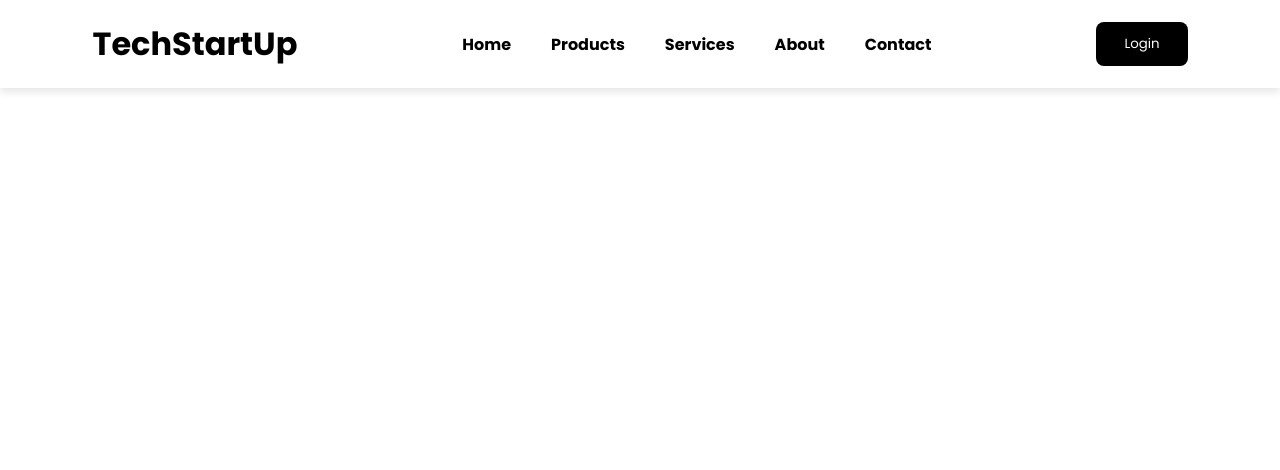
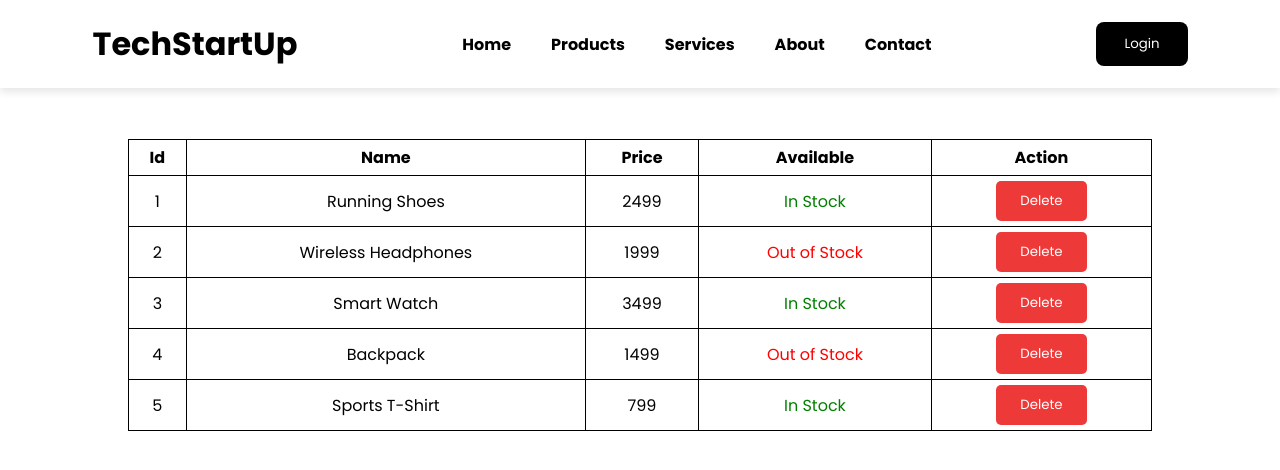
Before and after one commit to JAYANTI-THAKOR-941/react_projects, a React (Vite) app: page /manage-product in a window 1280 px wide. Shown: the top 470 px of the page. Built offline with nearby package versions, Linux system fonts and the light colour scheme.

Commit message:
product-management

```diff
--- a/src/App.jsx
+++ b/src/App.jsx
@@ -9,6 +9,7 @@ import ProductDescription from "./pages/ProductDescription";
 import Login from "./pages/Login";
 import AdminDashboard from "./pages/AdminDashboard";
 import Contact from "./pages/Contact";
+import ProductManagement from "./components/ProductManagement";
 
 function App() {
 
@@ -18,6 +19,7 @@ function App() {
 
       <Routes>
         <Route path="/" element={<Home/>}></Route>
+        <Route path="/manage-product" element={<ProductManagement/>}></Route>
         <Route path="/services" element={<Services/>}></Route>
         <Route path="/about" element={<About/>}></Route>
         <Route path="/contact" element={<Contact/>}></Route>
--- /dev/null
+++ b/src/components/List.jsx
@@ -0,0 +1,16 @@
+
+const List = ()=>{
+    const services = ["Web Development","App Development","Clodu Solution","AI Product Management","Game Development"];
+    return(
+        <>
+            {
+                services.map((service,index)=>(
+                    <ul key={index}>
+                        <h2>{service}</h2>
+                    </ul>
+                ))
+            }
+        </>
+    )
+}
+export default List;
--- /dev/null
+++ b/src/components/ProductManagement.jsx
@@ -0,0 +1,46 @@
+import { useState } from "react";
+import './style.css';
+
+const ProductManagement = ()=>{
+
+    const [products,setProducts] = useState([
+        {id:1,name:"Running Shoes",price:2499,available:true},
+        {id:2,name:"Wireless Headphones",price:1999,available:false},
+        {id:3,name:"Smart Watch",price:3499,available:true},
+        {id:4,name:"Backpack",price:1499,available:false},
+        {id:5,name:"Sports T-Shirt",price:799,available:true},
+    ])
+
+    const handleDelete = (id)=>{
+        setProducts(products.filter(p=>p.id !== id))
+    }
+
+    return(
+        <>
+            <table>
+                <tr>
+                    <th>Id</th>
+                    <th>Name</th>
+                    <th>Price</th>
+                    <th>Available</th>
+                    <th>Action</th>
+                </tr>
+
+                {
+                    products.map((p)=>(
+                        <tr key={p.id}>
+                            <td>{p.id}</td>
+                            <td>{p.name}</td>
+                            <td>{p.price}</td>
+                            <td>{p.available?<span style={{color:"green"}}>In Stock</span> :<span style={{color:"red"}}>Out of Stock</span>}</td>
+                            <td><button onClick={()=>handleDelete(p.id)}>Delete</button></td>
+                        </tr>
+                    ))
+                }
+
+            </table>
+        </>
+    )
+}
+
+export default ProductManagement;
--- a/src/components/style.css
+++ b/src/components/style.css
@@ -71,3 +71,21 @@
     align-content: center;
     font-size: 30px;
 }
+table{
+    width: 80%;
+    margin: 4% auto;
+}
+table,tr,th,td{
+    border: 1px solid black;
+    border-collapse: collapse;
+    text-align: center;
+    padding: 5px;
+}
+td button{
+    padding: 10px 24px;
+    border: 0;
+    border-radius: 5px;
+    background-color: rgb(238, 57, 57);
+    color: white;
+    cursor: pointer;
+}
--- a/src/pages/Home.jsx
+++ b/src/pages/Home.jsx
@@ -2,6 +2,7 @@ import './Home.css'
 import '../components/style.css';
 import Card from '../components/Card';
 import techServices from '../data/services.js'
+import List from '../components/List.jsx';
 const Home = ()=>{
     return(
         <>
@@ -11,6 +12,9 @@ const Home = ()=>{
                 <button>Explore Services</button>
             </div>
          <Card services={techServices}/>
+
+         <List/>
+
         </>
     )
 }
```
